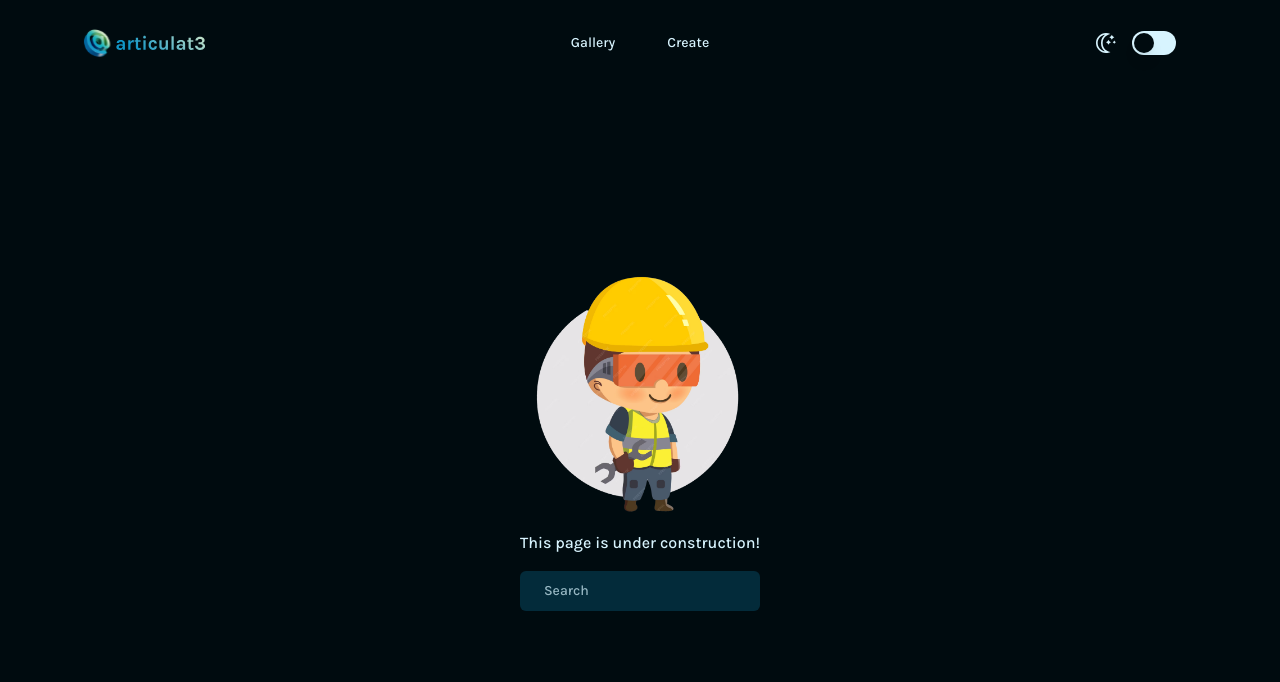
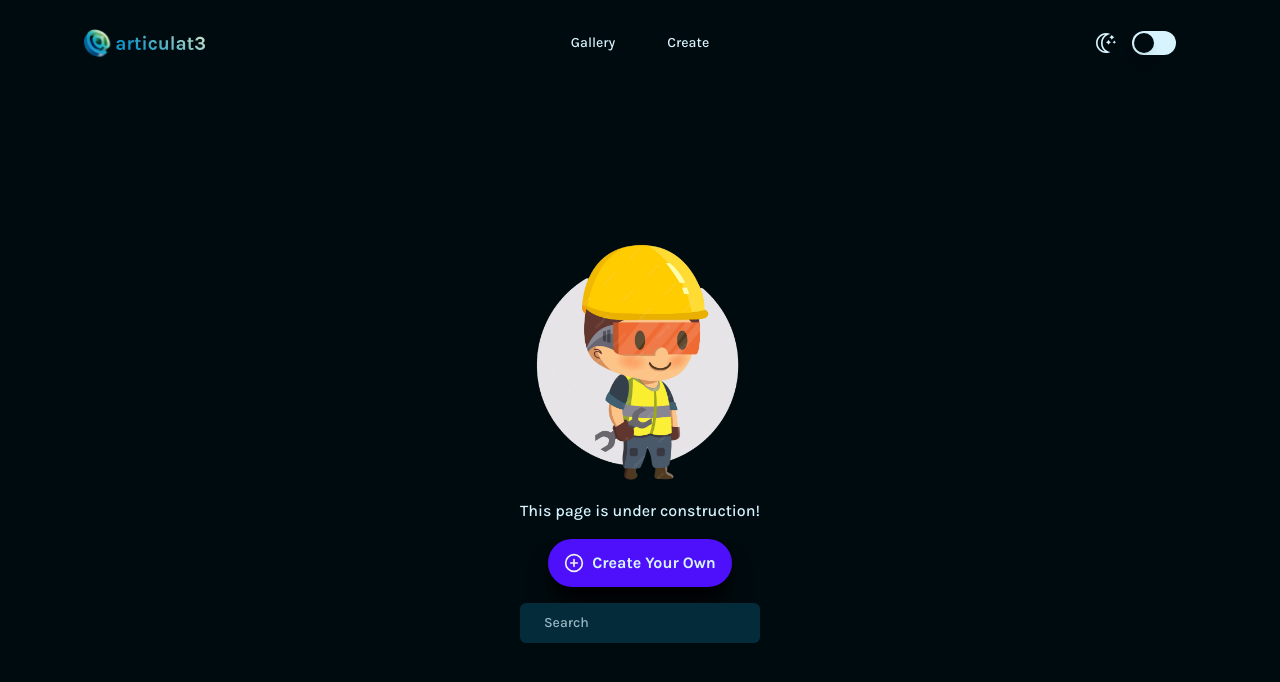
Before and after one commit to steven-mathew/articulat3-mirror, a React (Vite) app in the folder client/: page /gallery in a window 1280 px wide. Shown: the top 682 px of the page. Built offline with nearby package versions, Linux system fonts and the light colour scheme.

Commit message:
feat: CTA Button on Gallery page (#35)
* draft - cta button

* refactor code structure for extensibility

* updated padding

* more styling changes

* PR comments

* cleanup

```diff
--- /dev/null
+++ b/client/src/components/CTAButton/CTAButton.tsx
@@ -0,0 +1,28 @@
+import React from 'react';
+import { Link } from 'react-router-dom';
+
+import { cn } from '@/lib/cn';
+import { Button } from '@/components/ui/button';
+
+interface Props {
+  className?: string;
+  imgSrc?: string;
+  buttonText: string;
+  linkDestination: string;
+}
+
+export function CTAButton({
+  className,
+  imgSrc,
+  buttonText,
+  linkDestination,
+}: Props) {
+  return (
+    <Link to={linkDestination}>
+      <Button size="cta" className={cn('', className)}>
+        <img src={imgSrc} alt="CTA logo" className="h-5 w-5 mr-2" />
+        {buttonText}
+      </Button>
+    </Link>
+  );
+}
--- /dev/null
+++ b/client/src/components/CTAButton/index.ts
@@ -0,0 +1 @@
+export * from './CTAButton';
--- a/client/src/components/ui/button.tsx
+++ b/client/src/components/ui/button.tsx
@@ -21,6 +21,7 @@ const buttonVariants = cva(
       },
       size: {
         default: 'h-10 px-10 py-2',
+        cta: 'h-12 rounded-3xl px-4 py-2',
         sm: 'h-9 rounded-md px-3',
         lg: 'h-11 rounded-md px-10',
         icon: 'h-10 w-10',
--- a/client/src/locales/en.json
+++ b/client/src/locales/en.json
@@ -9,15 +9,16 @@
   },
   "Dialog": {
     "Message": {
-        "discardCurrentObject": "This will discard the current object. It cannot be undone.",
-        "discardProgress": "This will discard the progress on the current object. It cannot be undone."
+      "discardCurrentObject": "This will discard the current object. It cannot be undone.",
+      "discardProgress": "This will discard the progress on the current object. It cannot be undone."
     },
     "Title": {
-        "continueCreating": "Continue creating?"
+      "continueCreating": "Continue creating?"
     }
   },
   "Gallery": {
     "placeholder": "This page is under construction!",
+    "createYourOwn": "Create Your Own",
     "search": "Search"
   },
   "Global": {
--- a/client/src/pages/App.tsx
+++ b/client/src/pages/App.tsx
@@ -2,7 +2,9 @@ import React, { useState } from 'react';
 import { Routes, Route, Link, BrowserRouter } from 'react-router-dom';
 
 import ConstructionPNG from '@/assets/construction.png';
+import PlusCircleSVG from '@/assets/plus-circle.svg';
 import { Page } from '@/components/Page';
+import { CTAButton } from '@/components/CTAButton';
 import { SearchBar } from '@/components/SearchBar';
 import { Create } from '@/pages/Create';
 import Strings from '@/locales/en.json';
@@ -32,6 +34,11 @@ function Gallery() {
     <div className="flex flex-col items-center gap-y-4">
       <img className="h-60 w-60" src={ConstructionPNG} alt="Sample GIF" />
       {Strings.Gallery.placeholder}
+      <CTAButton
+        imgSrc={PlusCircleSVG}
+        buttonText={Strings.Gallery.createYourOwn}
+        linkDestination={'/'}
+      />
       <SearchBar
         value={searchValue}
         onChange={handleSearchChange}
```
Also changed, not shown: client/src/assets/plus-circle.svg (added).
